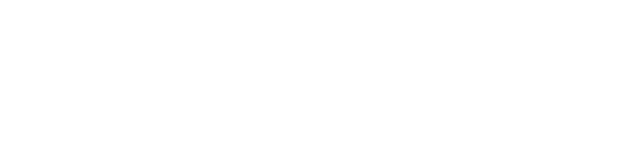
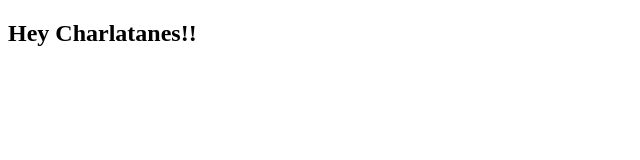
Before and after one commit to RT-92/abeyanas3, a plain HTML site: page test.html in a window 1280 px wide. Shown: the whole page, without its empty margins (0-640 px from the left). Drawn offline with Linux system fonts and the light colour scheme.

Commit message:
primer archivo de prueba

```diff
--- a/test.html
+++ b/test.html
@@ -5,6 +5,6 @@
           <title>Prueba de Git</title>
      </head>
      <body>
-
+          <h2>Hey Charlatanes!!</h2>
      </body>
 </html>
```
